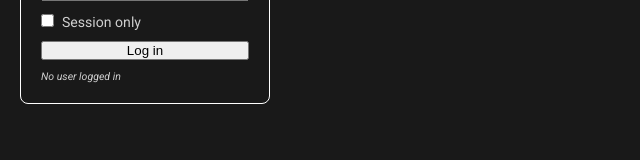
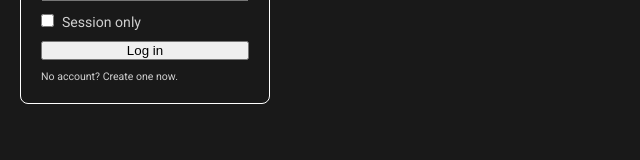
Before and after one commit to jamesnpe13/comms-app, a React (Create React App) app in the folder client/: page /login in a window 1280 px wide. Shown: the part 123-283 px from the top of the page, without its empty margins (0-640 px from the left). Built offline with nearby package versions, Linux system fonts and the light colour scheme; no server answers.

Commit message:
Login page link to registration. Dashboard small changes.

```diff
--- a/client/src/pages/Dashboard.jsx
+++ b/client/src/pages/Dashboard.jsx
@@ -11,9 +11,13 @@ export default function Dashboard() {
   return (
     <RequireAuth>
       <>
-        <p>{user?.username}</p>
-        <p>{user?.first_name}</p>
-        <p>{user?.last_name}</p>
+        <h4>First name: {user?.first_name}</h4>
+        <h4>Last name: {user?.last_name}</h4>
+        <br />
+        <p className='sub'>Username: {user?.username}</p>
+        <p className='sub'>Email: {user?.email}</p>
+        <br />
+        <p className='tiny italic'>Account created: {user?.created_at}</p>
         <button onClick={handleLogout}>Logout</button>
       </>
     </RequireAuth>
--- a/client/src/pages/Login.jsx
+++ b/client/src/pages/Login.jsx
@@ -1,8 +1,10 @@
 import './Login.scss';
 import { useEffect, useRef } from 'react';
 import { useAuth } from '../context/AuthContext';
+import { useNavigate } from 'react-router-dom';
 
 export default function Login() {
+  const navigate = useNavigate();
   const formData = useRef({});
   const { login, user, endSession } = useAuth();
 
@@ -54,10 +56,8 @@ export default function Login() {
       </label>
       <button type='submit'>Log in</button>
 
-      <p className='tiny italic'>
-        {user
-          ? `User: ${user.first_name} ${user.last_name}`
-          : 'No user logged in'}{' '}
+      <p className='tiny register-btn' onClick={() => navigate('/register')}>
+        No account? Create one now.
       </p>
     </form>
   );
--- a/client/src/pages/Login.scss
+++ b/client/src/pages/Login.scss
@@ -20,4 +20,8 @@ form {
   input[type='checkbox'] {
     width: auto;
   }
+
+  .register-btn {
+    cursor: pointer;
+  }
 }
```
